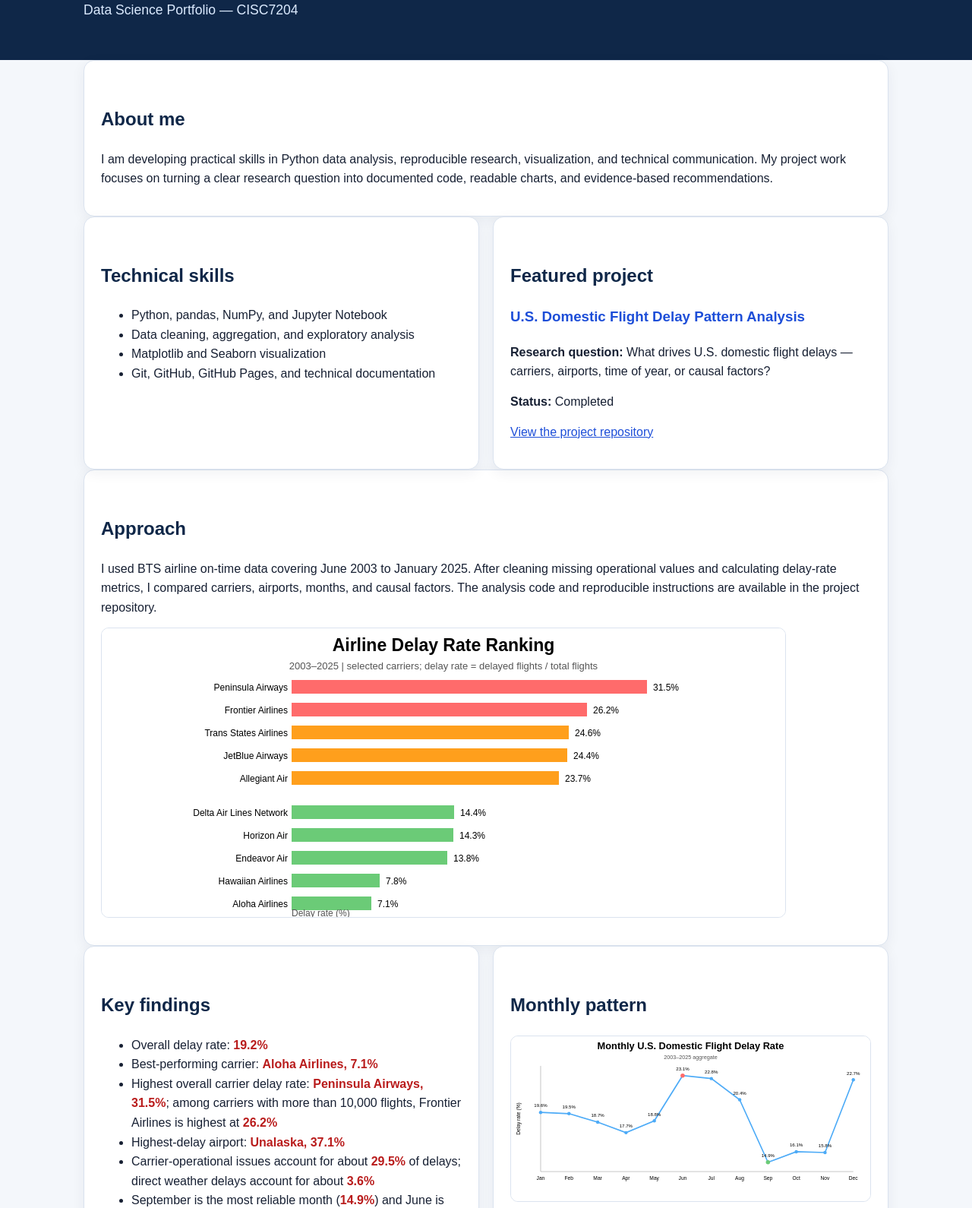
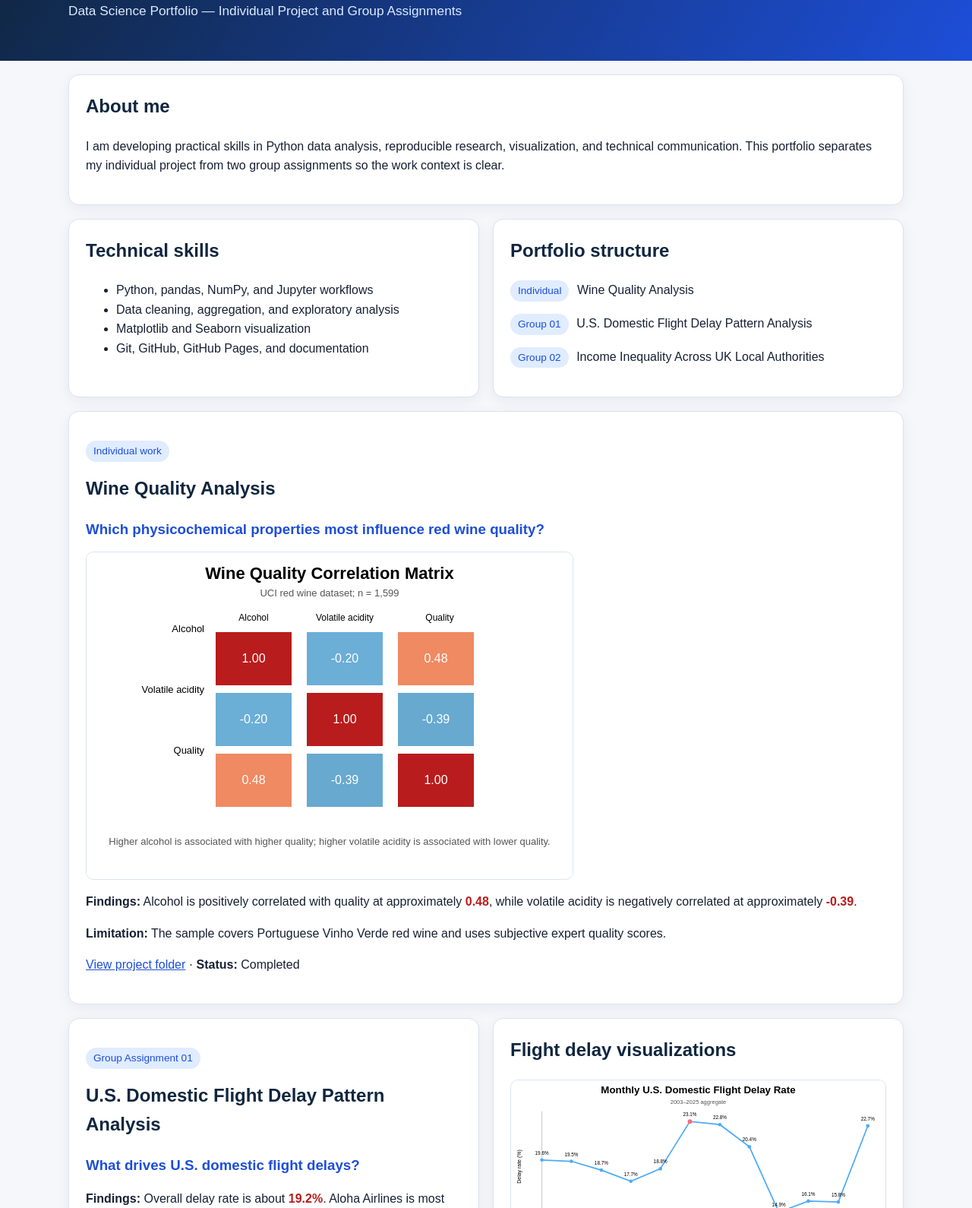
Before and after one commit to MC636011/data-science-project, a plain HTML site: page index.html in a window 1280 px wide. Shown: the part 117-1707 px from the top of the page at 76% size. Drawn offline with Linux system fonts and the light colour scheme.

Commit message:
Update portfolio homepage for all three projects

```diff
--- a/index.html
+++ b/index.html
@@ -5,99 +5,26 @@
   <meta name="viewport" content="width=device-width, initial-scale=1">
   <title>WANG YU MENG | Data Science Portfolio</title>
   <style>
-    :root { color-scheme: light; --blue:#1d4ed8; --text:#172033; --muted:#5b6475; --card:#ffffff; --bg:#f4f7fb; }
-    * { box-sizing: border-box; }
-    body { margin:0; font-family: Arial, Helvetica, sans-serif; background:var(--bg); color:var(--text); line-height:1.6; }
-    header { background:#0f2748; color:white; padding:52px 22px; }
-    header .wrap, main { max-width:1060px; margin:0 auto; }
-    h1 { margin:0 0 8px; font-size:2.2rem; }
-    h2 { color:#0f2748; margin-top:36px; }
-    h3 { color:#1d4ed8; }
-    p { margin:0 0 14px; }
-    ul { margin-top:6px; }
-    .subtitle { font-size:1.1rem; color:#dbeafe; margin:0; }
-    .grid { display:grid; grid-template-columns:repeat(auto-fit,minmax(260px,1fr)); gap:18px; }
-    .card { background:var(--card); border:1px solid #dbe3ef; border-radius:14px; padding:22px; box-shadow:0 5px 18px rgba(15,39,72,.06); }
-    .metric { font-weight:700; color:#b91c1c; }
-    img { max-width:100%; height:auto; display:block; margin:14px 0; border:1px solid #dbe3ef; border-radius:10px; background:white; }
-    a { color:var(--blue); }
-    footer { max-width:1060px; margin:28px auto 48px; padding:0 22px; color:var(--muted); }
+    :root{--bg:#f5f7fb;--text:#172033;--muted:#5b6475;--card:#fff;--blue:#1d4ed8;--dark:#10263f;--line:#dbe3ef}
+    *{box-sizing:border-box}body{margin:0;font-family:Arial,Helvetica,sans-serif;background:var(--bg);color:var(--text);line-height:1.6}
+    header{background:linear-gradient(120deg,#10263f,#1d4ed8);color:#fff;padding:52px 22px}header .wrap,main,footer{max-width:1100px;margin:0 auto}
+    h1{margin:0 0 8px;font-size:2.25rem}h2{color:var(--dark);margin-top:0}h3{color:var(--blue);margin-bottom:8px}.subtitle{color:#dbeafe;margin:0;font-size:1.08rem}
+    .grid{display:grid;grid-template-columns:repeat(auto-fit,minmax(280px,1fr));gap:18px}.card{background:var(--card);border:1px solid var(--line);border-radius:14px;padding:22px;box-shadow:0 5px 18px rgba(16,38,63,.06);margin-top:18px}
+    img{max-width:100%;height:auto;display:block;margin:14px 0;border:1px solid var(--line);border-radius:10px;background:#fff}a{color:var(--blue)}.tag{display:inline-block;background:#e0ecff;color:#1d4ed8;padding:3px 10px;border-radius:999px;font-size:.85rem;margin-right:6px}.finding{font-weight:700;color:#b91c1c}
   </style>
 </head>
 <body>
-<header>
-  <div class="wrap">
-    <h1>WANG YU MENG (MC636011)</h1>
-    <p class="subtitle">Data Science Portfolio — CISC7204</p>
-  </div>
-</header>
+<header><div class="wrap"><h1>WANG YU MENG (MC636011)</h1><p class="subtitle">Data Science Portfolio — Individual Project and Group Assignments</p></div></header>
 <main>
-  <section class="card">
-    <h2>About me</h2>
-    <p>I am developing practical skills in Python data analysis, reproducible research, visualization, and technical communication. My project work focuses on turning a clear research question into documented code, readable charts, and evidence-based recommendations.</p>
-  </section>
+  <section class="card"><h2>About me</h2><p>I am developing practical skills in Python data analysis, reproducible research, visualization, and technical communication. This portfolio separates my individual project from two group assignments so the work context is clear.</p></section>
+  <section class="grid"><div class="card"><h2>Technical skills</h2><ul><li>Python, pandas, NumPy, and Jupyter workflows</li><li>Data cleaning, aggregation, and exploratory analysis</li><li>Matplotlib and Seaborn visualization</li><li>Git, GitHub, GitHub Pages, and documentation</li></ul></div><div class="card"><h2>Portfolio structure</h2><p><span class="tag">Individual</span> Wine Quality Analysis</p><p><span class="tag">Group 01</span> U.S. Domestic Flight Delay Pattern Analysis</p><p><span class="tag">Group 02</span> Income Inequality Across UK Local Authorities</p></div></section>
 
-  <section class="grid">
-    <div class="card">
-      <h2>Technical skills</h2>
-      <ul>
-        <li>Python, pandas, NumPy, and Jupyter Notebook</li>
-        <li>Data cleaning, aggregation, and exploratory analysis</li>
-        <li>Matplotlib and Seaborn visualization</li>
-        <li>Git, GitHub, GitHub Pages, and technical documentation</li>
-      </ul>
-    </div>
-    <div class="card">
-      <h2>Featured project</h2>
-      <h3>U.S. Domestic Flight Delay Pattern Analysis</h3>
-      <p><strong>Research question:</strong> What drives U.S. domestic flight delays — carriers, airports, time of year, or causal factors?</p>
-      <p><strong>Status:</strong> Completed</p>
-      <p><a href="https://github.com/mc636011/data-science-project">View the project repository</a></p>
-    </div>
-  </section>
+  <section class="card"><p><span class="tag">Individual work</span></p><h2>Wine Quality Analysis</h2><h3>Which physicochemical properties most influence red wine quality?</h3><img src="projects/personal-wine-quality/images/fig1_correlation_heatmap.svg" alt="Wine quality correlation matrix"><p><strong>Findings:</strong> Alcohol is positively correlated with quality at approximately <span class="finding">0.48</span>, while volatile acidity is negatively correlated at approximately <span class="finding">-0.39</span>.</p><p><strong>Limitation:</strong> The sample covers Portuguese Vinho Verde red wine and uses subjective expert quality scores.</p><p><a href="https://github.com/mc636011/data-science-project/tree/main/projects/personal-wine-quality">View project folder</a> · <strong>Status:</strong> Completed</p></section>
 
-  <section class="card">
-    <h2>Approach</h2>
-    <p>I used BTS airline on-time data covering June 2003 to January 2025. After cleaning missing operational values and calculating delay-rate metrics, I compared carriers, airports, months, and causal factors. The analysis code and reproducible instructions are available in the project repository.</p>
-    <img src="images/carrier_delay_ranking.svg" alt="Airline delay rate ranking">
-  </section>
+  <section class="grid"><div class="card"><p><span class="tag">Group Assignment 01</span></p><h2>U.S. Domestic Flight Delay Pattern Analysis</h2><h3>What drives U.S. domestic flight delays?</h3><p><strong>Findings:</strong> Overall delay rate is about <span class="finding">19.2%</span>. Aloha Airlines is most punctual at <span class="finding">7.1%</span>, while June is the worst month at <span class="finding">23.1%</span> and September is best at <span class="finding">14.9%</span>.</p><p><strong>Limitation:</strong> Monthly aggregated records show patterns but cannot prove passenger-level causality.</p><p><a href="https://github.com/mc636011/data-science-project/tree/main/projects/assignment01-flight-delay">View project folder</a></p></div><div class="card"><h2>Flight delay visualizations</h2><img src="projects/assignment01-flight-delay/images/monthly_trend.svg" alt="Monthly flight delay trend"><img src="projects/assignment01-flight-delay/images/top_delay_airports.svg" alt="Top delay airports"></div></section>
 
-  <section class="grid">
-    <div class="card">
-      <h2>Key findings</h2>
-      <ul>
-        <li>Overall delay rate: <span class="metric">19.2%</span></li>
-        <li>Best-performing carrier: <span class="metric">Aloha Airlines, 7.1%</span></li>
-        <li>Highest overall carrier delay rate: <span class="metric">Peninsula Airways, 31.5%</span>; among carriers with more than 10,000 flights, Frontier Airlines is highest at <span class="metric">26.2%</span></li>
-        <li>Highest-delay airport: <span class="metric">Unalaska, 37.1%</span></li>
-        <li>Carrier-operational issues account for about <span class="metric">29.5%</span> of delays; direct weather delays account for about <span class="metric">3.6%</span></li>
-        <li>September is the most reliable month (<span class="metric">14.9%</span>) and June is the least reliable (<span class="metric">23.1%</span>)</li>
-      </ul>
-    </div>
-    <div class="card">
-      <h2>Monthly pattern</h2>
-      <img src="images/monthly_trend.svg" alt="Monthly flight delay rate trend">
-    </div>
-  </section>
-
-  <section class="grid">
-    <div class="card">
-      <h2>Airport risk</h2>
-      <img src="images/top_delay_airports.svg" alt="Top high-delay airports">
-    </div>
-    <div class="card">
-      <h2>Delay causes</h2>
-      <img src="images/weather_vs_carrier.svg" alt="Weather and carrier-operational delay shares">
-    </div>
-  </section>
-
-  <section class="card">
-    <h2>Limitation</h2>
-    <p>The analysis uses monthly aggregated records, so it shows associations and rankings rather than proving passenger-level causality. Historical delay patterns also may not generalize to future airline schedules or weather conditions.</p>
-  </section>
+  <section class="grid"><div class="card"><p><span class="tag">Group Assignment 02</span></p><h2>Income Inequality Across UK Local Authorities</h2><h3>Is local-authority GDHI converging or diverging?</h3><p><strong>Findings:</strong> Equal-weighted CV declines from <span class="finding">0.4497</span> to <span class="finding">0.3551</span>, but population-weighted Theil rises from <span class="finding">0.0278</span> to <span class="finding">0.0388</span>.</p><p><strong>Limitation:</strong> Aggregate GDHI does not measure individual household income.</p><p><a href="https://github.com/mc636011/data-science-project/tree/main/projects/assignment02-income-inequality">View project folder</a></p></div><div class="card"><h2>Income inequality visualizations</h2><img src="projects/assignment02-income-inequality/images/theil_decomposition.svg" alt="Theil decomposition"><img src="projects/assignment02-income-inequality/images/within_region_dispersion_2024.svg" alt="Within-region dispersion"></div></section>
 </main>
-<footer>
-  <p>Project repository: <a href="https://github.com/mc636011/data-science-project">github.com/mc636011/data-science-project</a></p>
-</footer>
+<footer><p>Full repository: <a href="https://github.com/mc636011/data-science-project">github.com/mc636011/data-science-project</a></p></footer>
 </body>
 </html>
```
Also changed, not shown: 1 other file.
